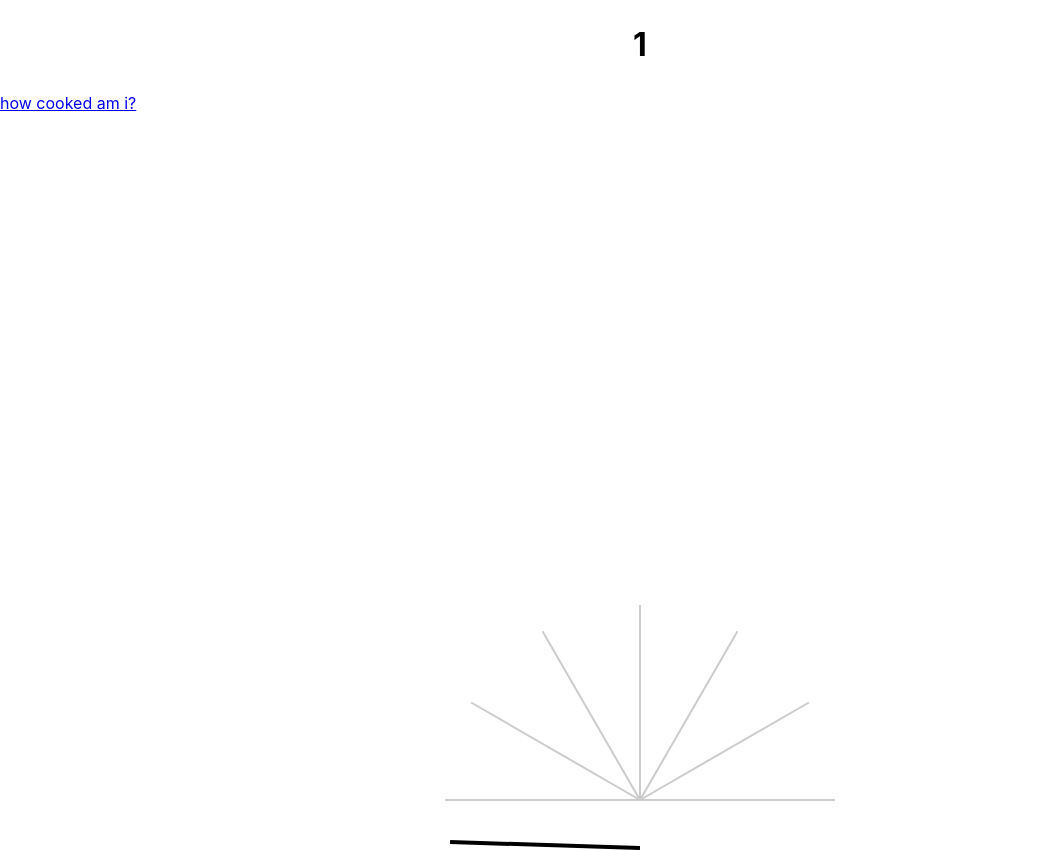
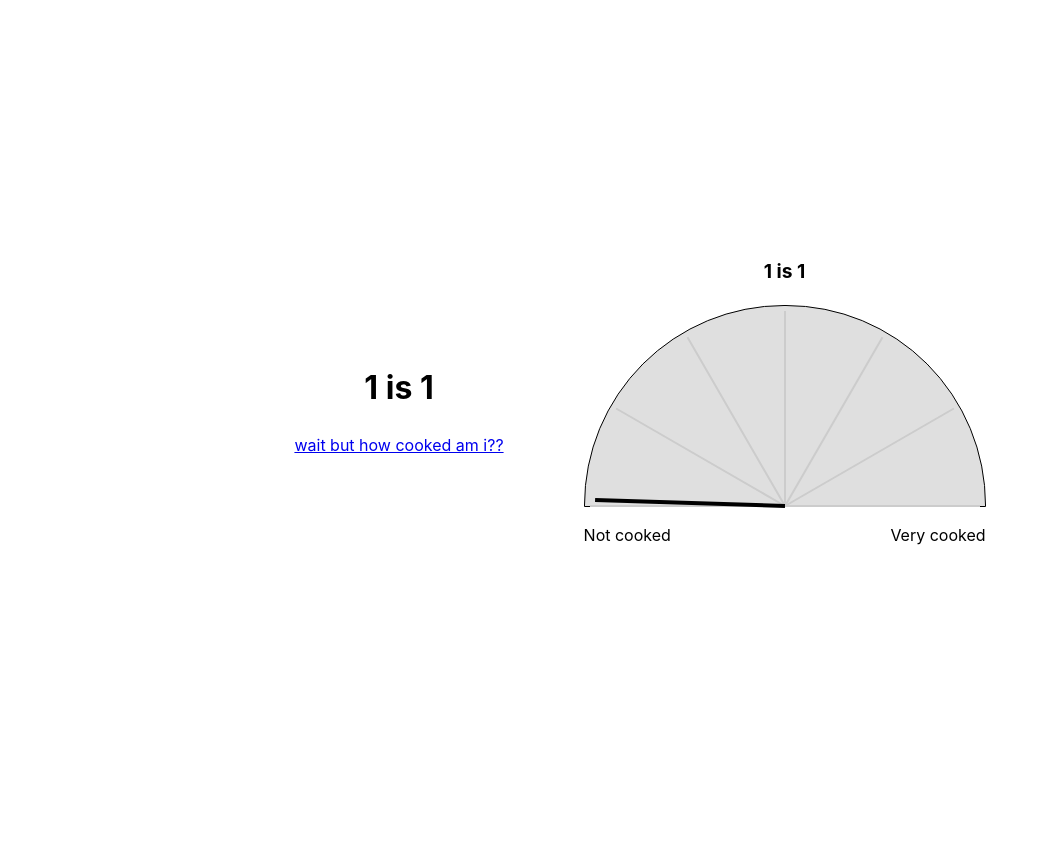
Before and after one commit to jeffrey-zang/cooked-meter, a React (Vite) app: page /1/1/1/1 in a window 1280 px wide. Shown: the whole page, without its empty margins (0-1048 px from the left). After the commit the page ends 800 px from the top, so only its background shows below. Built offline with nearby package versions, Linux system fonts and the light colour scheme.

Commit message:
finish sharing feature

```diff
--- a/src/App.css
+++ b/src/App.css
@@ -7,6 +7,10 @@
   gap: 5rem;
   transition: all .5s ease;
   justify-content: center;
+}
+
+.underline {
+  text-decoration: underline;
 }
 
 .form button {
--- a/src/App.jsx
+++ b/src/App.jsx
@@ -1,7 +1,7 @@
 import "./App.css";
 import React, { useState } from "react";
 import { Routes, Route, Link } from "react-router-dom";
-import Share from "./Share";
+import Share from "./components/Share/Share";
 import Dial from "./components/Dial";
 
 const App = () => {
@@ -17,17 +17,18 @@ const App = () => {
     [0, "totally fine 🫠", "white"],
   ];
 
-  const [rotation, setRotation] = useState(0)
+  const [rotation, setRotation] = useState(0);
   const [cooked, setCooked] = useState("How cooked are you?");
   const [color, setColor] = useState("white");
   const [input, setInput] = useState("");
 
   const [showShare, setShowShare] = useState(false);
+  const [copied, setCopied] = useState(false);
   const [name, setName] = useState("");
 
   const getCooked = () => {
     const random = cookedness[Math.floor(Math.random() * cookedness.length)];
-    let selected = random[1]
+    let selected = random[1];
     if (input) {
       if (selected === "give up bro 💀") {
         selected = `${input}? ${random[1]}`;
@@ -35,7 +36,7 @@ const App = () => {
         selected = `you're ${random[1]} for ${input}`;
       }
     }
-    setRotation(Math.floor(Math.random() * 12.5) + random[0])
+    setRotation(Math.floor(Math.random() * 12.5) + random[0]);
     setCooked(selected);
     setColor(random[2]);
   };
@@ -69,6 +70,7 @@ const App = () => {
                   value={input}
                   onChange={(e) => {
                     setInput(e.target.value);
+                    setCopied(false);
                   }}
                 />
                 <button type="submit">Discover</button>
@@ -79,8 +81,7 @@ const App = () => {
               <p className="desc">{cooked}</p>
               <Dial rotateAmount={rotation} />
               {input && cooked !== "How cooked are you?" && (
-                <button
-                  onClick={() => setShowShare(true)}>
+                <button onClick={() => setShowShare(true)}>
                   Share this result
                 </button>
               )}
@@ -89,22 +90,21 @@ const App = () => {
                   <input
                     placeholder="Enter your name"
                     value={name}
-                    onChange={(e) => setName(e.target.value)}
+                    onChange={(e) => {
+                      setName(e.target.value);
+                    }}
                   />
-                  <Link
-                    to={`${encodeURIComponent(
-                      name
-                    )}/${encodeURIComponent(
-                      cooked
-                    )}/${encodeURIComponent(
-                      rotation
-                    )}/
-                    ${encodeURIComponent(color)} `}
-                    target="_blank"
-                    rel="noreferrer"
+                  <button
+                    onClick={() => {
+                      navigator.clipboard.writeText(
+                        `http://localhost:5173/${encodeURIComponent(name)}/${encodeURIComponent(cooked)}/${encodeURIComponent(rotation)}/${encodeURIComponent(color)}`
+                      );
+                      setCopied(true);
+                    }}
                   >
                     Share
-                  </Link>
+                  </button>
+                  {copied && <p>Copied!</p>}
                 </div>
               )}
             </div>
--- a/src/Share.jsx
+++ /dev/null
@@ -1,80 +0,0 @@
-import { Link } from 'react-router-dom';
-import { useParams } from 'react-router-dom';
-
-const Share = () => {
-
-  let { name } = useParams();
-  let { cooked } = useParams();
-  let { selected } = useParams();
-  let { color } = useParams();
-
-  return (
-    // <div>{name}, {thing}, {cooked}, {color}</div>
-    <div>
-      <h1 className='title center'>{cooked.replace("you're", `${name} is`)}</h1>
-      <div className="center">
-        <p className="desc"></p>
-        <div className="semi-circle">
-          <div
-            className="dial"
-            style={{
-              transform: `translateX(-50%) translateY(3rem) rotate(${cooked[0] * 1.8 - 90}deg)`,
-              bottom: 0
-            }}
-          ></div>
-          <div
-            className="line"
-            style={{
-              transform:
-                "translateX(-50%) translateY(3rem) rotate(-60deg)",
-            }}
-          ></div>
-          <div
-            className="line"
-            style={{
-              transform:
-                "translateX(-50%) translateY(3rem) rotate(-30deg)",
-            }}
-          ></div>
-          <div
-            className="line"
-            style={{
-              transform: "translateX(-50%) translateY(3rem) rotate(0deg)",
-            }}
-          ></div>
-          <div
-            className="line"
-            style={{
-              transform:
-                "translateX(-50%) translateY(3rem) rotate(30deg)",
-            }}
-          ></div>
-          <div
-            className="line"
-            style={{
-              transform:
-                "translateX(-50%) translateY(3rem) rotate(60deg)",
-            }}
-          ></div>
-          <div
-            className="line"
-            style={{
-              transform:
-                "translateX(-50%) translateY(3rem) rotate(90deg)",
-            }}
-          ></div>
-          <div
-            className="line"
-            style={{
-              transform:
-                "translateX(-50%) translateY(3rem) rotate(-90deg)",
-            }}
-          ></div>
-        </div>
-      </div>
-      <Link to='/'>how cooked am i?</Link>
-    </div>
-  )
-}
-
-export default Share
--- /dev/null
+++ b/src/components/Share/Share.jsx
@@ -0,0 +1,33 @@
+import { Link } from 'react-router-dom';
+import { useParams } from 'react-router-dom';
+import Dial from '../Dial'
+
+const Share = () => {
+
+  let { name } = useParams();
+  let { cooked } = useParams();
+  let { rotation } = useParams();
+  let { color } = useParams();
+
+  if (cooked.includes('give up bro')) {
+    cooked = `${name}? ${cooked}`
+  } else {
+    cooked = `${name} is ${cooked.replace("you're", '')}`
+  }
+
+  return (
+    // <div>{name}, {thing}, {cooked}, {color}</div>
+    <div className='body' style={{ backgroundColor: color }}>
+      <div>
+        <h1 className='title center'>{cooked}</h1>
+        <Link to='/'>wait but how cooked am i??</Link>
+      </div>
+      <div>
+        <p className="desc">{cooked.replace("you're", '')}</p>
+        <Dial rotateAmount={rotation} />
+      </div>
+    </div>
+  )
+}
+
+export default Share
```
